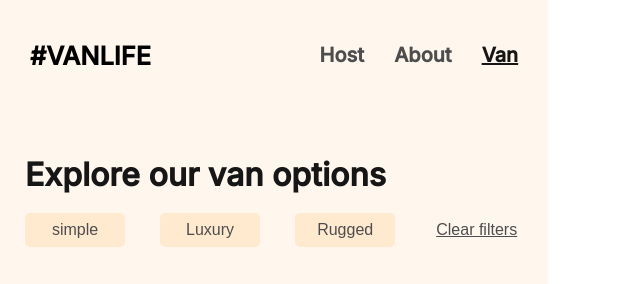
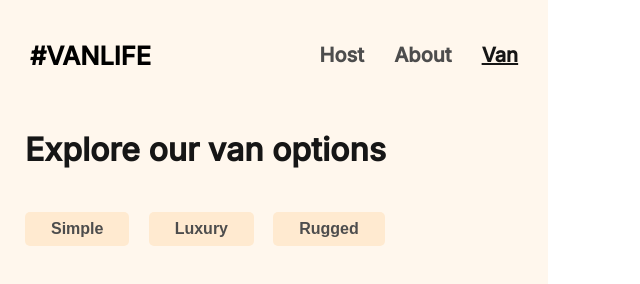
Before and after one commit to Yagnikl21/VanLife, a React (Create React App) app: page /van in a window 1280 px wide. Shown: the top 284 px of the page, without its empty margins (0-640 px from the left). Built offline with nearby package versions, Linux system fonts and the light colour scheme; grey boxes are pictures that could not be loaded.

Commit message:
Do proper filter with URL

```diff
--- a/src/App.js
+++ b/src/App.js
@@ -14,6 +14,7 @@ import HostVanDetails from './Page/HostVanDetails/HostVanDetails'
 import Pricing from './Components/HostVanDetails/Pricing'
 import Details from './Components/HostVanDetails/Details'
 import Photo from './Components/HostVanDetails/Photo'
+import Error from './Page/Error/Error'
 
 
 export default function App() {
@@ -22,6 +23,9 @@ export default function App() {
             <Routes>
                 <Route path="/" element={<Layout />}>
                     <Route index element={<Home />} />
+                    <Route path="about" element={<About />} />
+                    <Route path="van" element={<Vans />} />
+                    <Route path="van/:id" element={<VanDetails />} />
                     <Route path="host" element={<Host />}>
                         <Route index element={<Dashboard />} />
                         <Route path='vans' element={<Van />} />
@@ -33,10 +37,7 @@ export default function App() {
                         <Route path='review' element={<Review />} />
                         <Route path='income' element={<Income />} />
                     </Route>
-                    <Route path="about" element={<About />} />
-                    <Route path="van" element={<Vans />} />
-                    <Route path="van/:id" element={<VanDetails />}>
-                    </Route>
+                    <Route path='*' element={<Error />} />
                 </Route>
             </Routes>
         </div>
--- /dev/null
+++ b/src/Page/Error/Error.js
@@ -0,0 +1,11 @@
+import { Link } from 'react-router-dom'
+import './Error.scss'
+
+export default function Error() {
+  return (
+    <div className='error'>
+        <h1>Sorry, the page you were looking for was not found.</h1>
+        <Link to="/">Return to home</Link>
+    </div>
+  )
+}
--- /dev/null
+++ b/src/Page/Error/Error.scss
@@ -0,0 +1,30 @@
+.error {
+    display: flex;
+    align-items: center;
+    justify-content: center;
+    flex-direction: column;
+    padding: 30px;
+    height: 50vh;
+    h1 {
+        text-align: center;
+        font-weight: 700;
+        font-size: 32px;
+        line-height: 42px;
+        color: #161616;
+    }
+
+    a {
+        width: 494.33px;
+        height: 55px;
+        text-decoration: none;
+        background: #161616;
+        border-radius: 4.98319px;
+        font-weight: 700;
+        font-size: 18px;
+        line-height: 32px;
+        display: flex;
+        align-items: center;
+        justify-content: center;
+        color: #FFFFFF;
+    }
+}
--- a/src/Page/Home/Home.scss
+++ b/src/Page/Home/Home.scss
@@ -1,7 +1,9 @@
 .homepage {
   background: linear-gradient(0deg, rgba(0, 0, 0, 0.46), rgba(0, 0, 0, 0.46)), url(LongImage.png);
   width: 548.15px;
-  height :78vh;
+  height :93vh;
+  background-size: cover;
+  background-position: center center;
   background-repeat: no-repeat;
 
   .container {
--- a/src/Page/VanDetails/VanDetails.js
+++ b/src/Page/VanDetails/VanDetails.js
@@ -1,19 +1,17 @@
 import data from '../../data'
 import './VanDetails.scss'
-import { Link, useParams } from 'react-router-dom'
+import { Link, useLocation, useParams } from 'react-router-dom'
 
 export default function VanDetails() {
 
   const params = useParams();
+  const location = useLocation();
   const index = params.id;
-
-  console.log(index);
-  console.log(data[index]);
-
+  const back = location.state.type ? location.state.type : "all"
   return (
 
     <div className='van-details'>
-      <Link to=".."  relative='path'>&#8592; Back to all vans</Link>
+      <Link to={`..?${location.state ? location.state.search : location.state}`}  relative='path'>&#8592; Back to {back} vans</Link>
       <img src={data[index].imageUrl} alt="van" />
       <div className='detail'>
 
--- a/src/Page/Vans/vans.js
+++ b/src/Page/Vans/vans.js
@@ -1,17 +1,17 @@
 import './vans.scss'
 import data from '../../data'
-import { Link } from 'react-router-dom'
-import { useState } from 'react'
-
+import { Link, useSearchParams } from 'react-router-dom'
 
 export default function Vans() {
 
-    const [filter, setFilter] = useState("clear");
-    const filterData = filter === 'clear' ? data : data.filter(item => item.type === filter);
+    const [searchParams , setSearchParams ] = useSearchParams();
+    const type = searchParams.get("type");
+
+    const filterData = !type ? data : data.filter(item => item.type === type);
 
     const card = filterData.map(d => (
         <div key={d.id}>
-            <Link to={`${d.id}`}>
+            <Link to={`${d.id}`} state={{search : searchParams.toString() , type : type}} >
                 <img src={d.imageUrl} alt="hello" />
                 <div className='details'>
                     <div className='left'><h2>{d.name}</h2></div>
@@ -29,26 +29,20 @@ export default function Vans() {
             <div className='van-body'>
                 <h1>Explore our van options</h1>
                 <div className='filter'>
-                    <button onClick={() => {
-                        setFilter("simple")
-                    }} className={`filter-button ${filter==='simple' ? 'simple' : ''}`}
+                    <button onClick={() => (setSearchParams({type : "simple"}))}
+                    className={`filter-button simple-hover ${type==='simple' ? 'simple' : ''}`}>
+                        Simple</button>
 
+                    <button onClick={() => (setSearchParams({type : "luxury"}))}
+                    className={`filter-button luxury-hover ${type==='luxury' ? 'luxury' : ''}`}>
+                        Luxury</button>
 
-                    >simple</button>
-                    <button onClick={() => {
-                        setFilter("luxury")
-                    }} className={`filter-button ${filter==='luxury' ? 'luxury' : ''}`}
-
-
-                    >Luxury</button>
-                    <button onClick={() => {
-                        setFilter("rugged")
-                    }} className={`filter-button ${filter==='rugged' ? 'rugged' : ''}`}
-
-                    >Rugged</button>
-                    <button onClick={() => {
-                        setFilter("clear")
-                    }} className='clearfilter'>Clear filters</button>
+                    <button onClick={() => (setSearchParams({type : "rugged"}))}
+                    className={`filter-button rugged-hover ${type==='rugged' ? 'rugged' : ''}`}>
+                        Rugged</button>
+                    {
+                        type && <button onClick={() => (setSearchParams({}))} className='clearfilter'>Clear Filter</button>
+                    }
                 </div>
 
                 <div className='vans-details'>
--- a/src/Page/Vans/vans.scss
+++ b/src/Page/Vans/vans.scss
@@ -3,7 +3,7 @@
     width: 548.15px;
 
     .van-body {
-        padding: 25px;
+        padding: 0 25px 25px;
         background-color: #FFF7ED;
 
         h1 {
@@ -11,47 +11,56 @@
             font-size: 32px;
             line-height: 34px;
             color: #161616;
+            margin-bottom: 45px;
         }
 
         .filter {
             display: flex;
-            justify-content: space-between;
+            gap : 1.2rem;
 
             .filter-button {
-                width: 100px;
                 height: 34px;
-                background: #FFEAD0;
+                padding: 6px 26px;
+                font-style: normal;
+                font-weight: 600;
+                font-size: 16px;
+                border: none;
                 border-radius: 5px;
-                font-weight: 500;
-                font-size: 16px;
-                line-height: 24px;
-                text-align: center;
+                background-color: #FFEAD0;
                 color: #4D4D4D;
-                border: none;
+                transition: 200ms all cubic-bezier(0.4, 0, 0.2, 1);
+                align-items: center;
+                display: flex;
             }
 
-            .simple {
+            .simple, .simple-hover:hover {
                 background-color: #E17654;
                 color: #FFEAD0;
             }
 
-            .rugged {
+            .rugged, .rugged-hover:hover {
                 background-color: #115E59;
                 color: #FFEAD0;
             }
 
-            .luxury {
+            .luxury, .luxury-hover:hover {
                 background-color: #161616;
                 color: #FFEAD0;
             }
 
             .clearfilter {
-                background: transparent;
+                align-items: center;
+                display: flex;
+                font-size: 16px;
+                margin-left: -20px;
+                height: 34px;
+                padding: 6px 26px;
+                font-style: normal;
                 font-weight: 500;
-                font-size: 16px;
-                line-height: 24px;
-                text-decoration-line: underline;
                 border: none;
+                border-radius: 5px;
+                text-decoration: underline;
+                background-color: transparent;
                 color: #4D4D4D;
             }
         }
```
